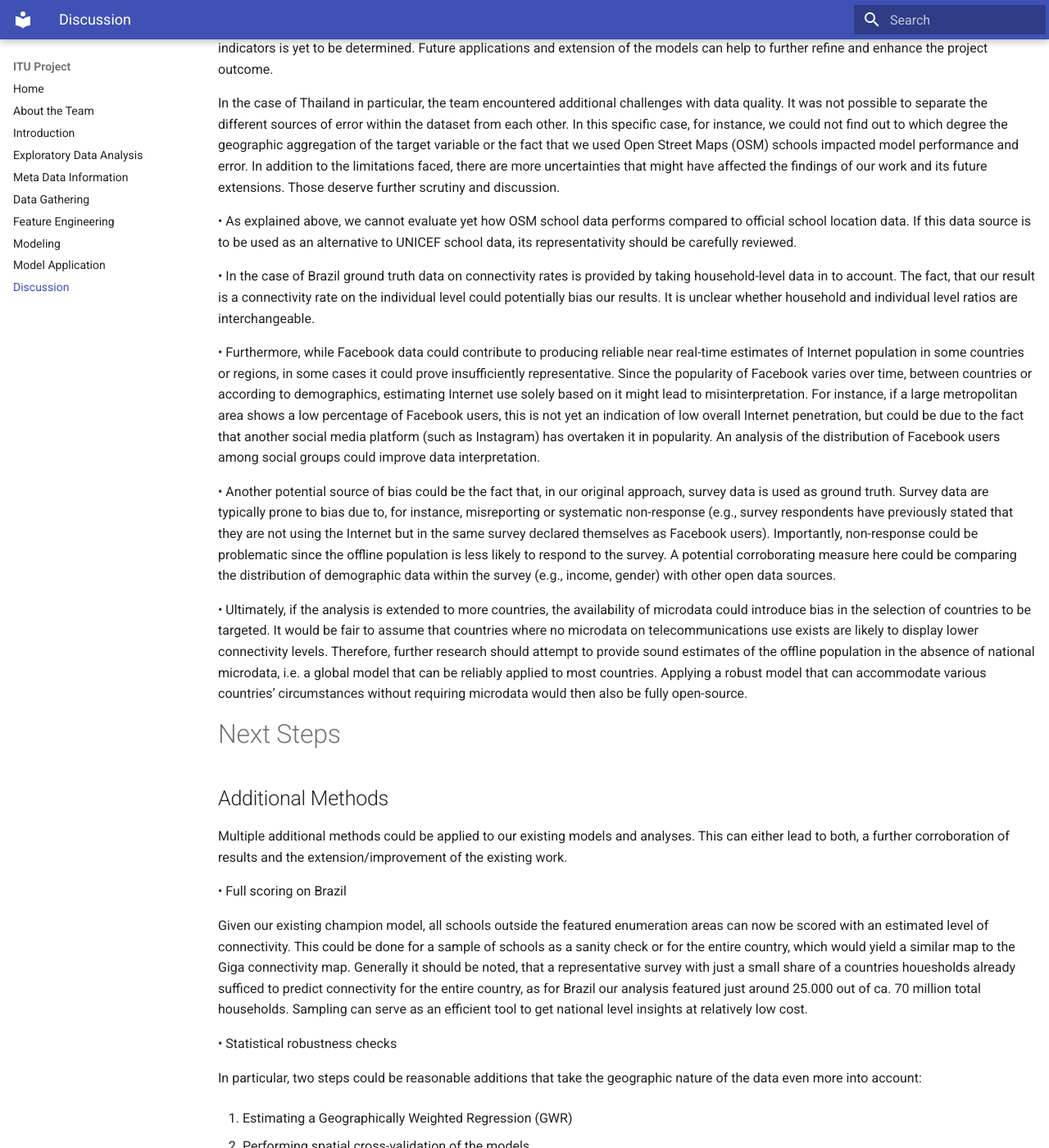
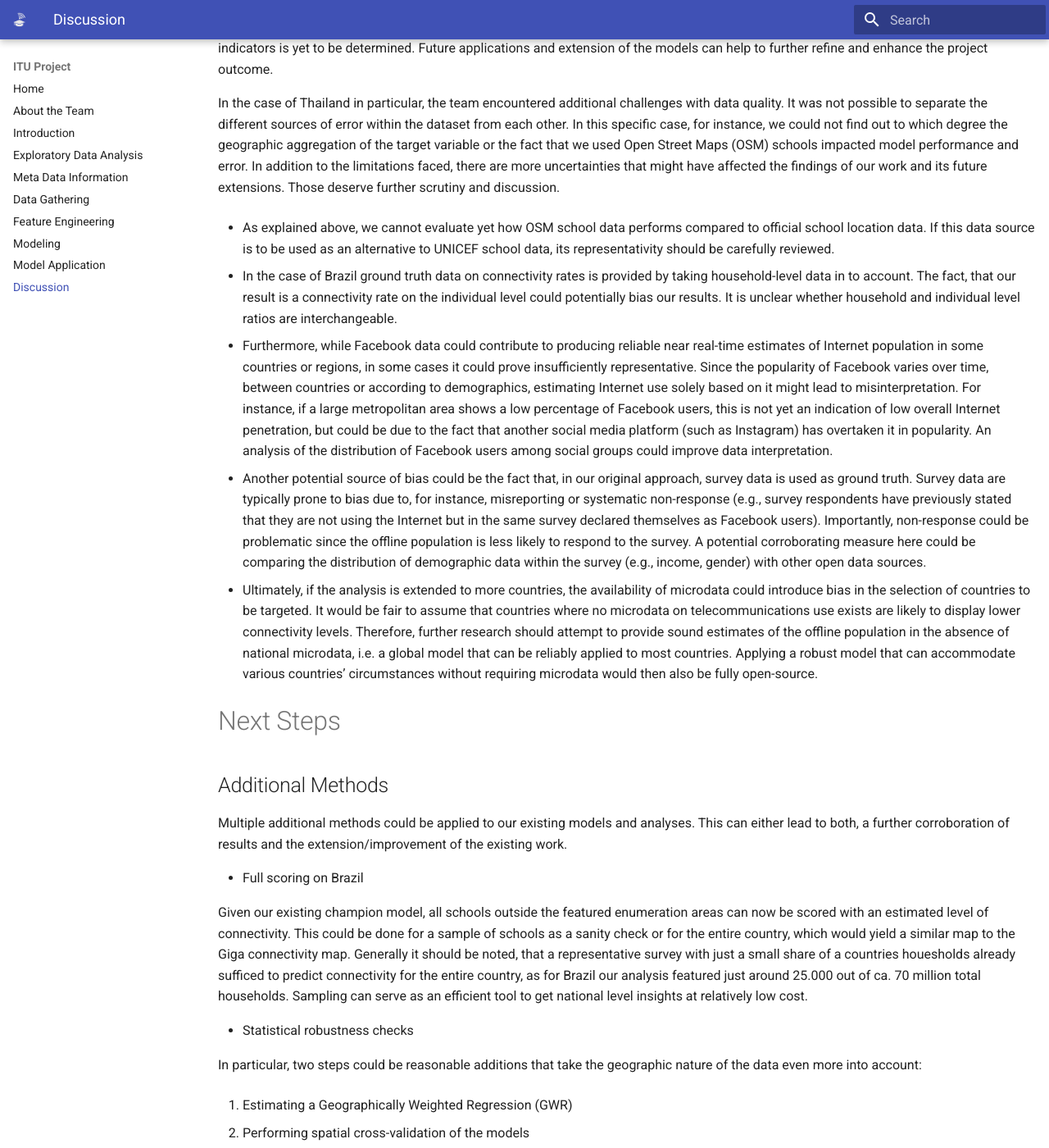
Before and after one commit to DSSGxUK/itu, an MkDocs documentation site: the page built from documentation/docs/conc.md, in a window 1280 px wide and 1400 px high, scrolled down 799 px. Shown: the whole window at 82% size. Built offline with MkDocs 1.6.1 and Material for MkDocs 9.7.7, drawn with Linux system fonts in a browser that asks for light colours; some of the changed text lies outside the part shown.

Commit message:
added the logo and made small changes

```diff
--- a/documentation/docs/conc.md
+++ b/documentation/docs/conc.md
@@ -19,15 +19,15 @@
 In the case of Thailand in particular, the team encountered additional challenges with data quality. It was not possible to separate the different sources of error within the dataset from each other. In this specific case, for instance, we could not find out to which degree the geographic aggregation of the target variable or the fact that we used Open Street Maps (OSM) schools impacted model performance and error.
 In addition to the limitations faced, there are more uncertainties that might have affected the findings of our work and its future extensions. Those deserve further scrutiny and discussion.
 
-•	As explained above, we cannot evaluate yet how OSM school data performs compared to official school location     data. If this data source is to be used as an alternative to UNICEF school data, its representativity should be carefully reviewed.
+-  As explained above, we cannot evaluate yet how OSM school data performs compared to official school location     data. If this data source is to be used as an alternative to UNICEF school data, its representativity should be carefully reviewed.
 
-•   In the case of Brazil ground truth data on connectivity rates is provided by taking household-level data in to account. The fact, that our result is a connectivity rate on the individual level could potentially bias our results. It is unclear whether household and individual level ratios are interchangeable.
+-  In the case of Brazil ground truth data on connectivity rates is provided by taking household-level data in to account. The fact, that our result is a connectivity rate on the individual level could potentially bias our results. It is unclear whether household and individual level ratios are interchangeable.
 
-•	Furthermore, while Facebook data could contribute to producing reliable near real-time estimates of Internet population in some countries or regions, in some cases it could prove insufficiently representative. Since the popularity of Facebook varies over time, between countries or according to demographics, estimating Internet use solely based on it might lead to misinterpretation. For instance, if a large metropolitan area shows a low percentage of Facebook users, this is not yet an indication of low overall Internet penetration, but could be due to the fact that another social media platform (such as Instagram) has overtaken it in popularity. An analysis of the distribution of Facebook users among social groups could improve data interpretation.
+- Furthermore, while Facebook data could contribute to producing reliable near real-time estimates of Internet population in some countries or regions, in some cases it could prove insufficiently representative. Since the popularity of Facebook varies over time, between countries or according to demographics, estimating Internet use solely based on it might lead to misinterpretation. For instance, if a large metropolitan area shows a low percentage of Facebook users, this is not yet an indication of low overall Internet penetration, but could be due to the fact that another social media platform (such as Instagram) has overtaken it in popularity. An analysis of the distribution of Facebook users among social groups could improve data interpretation.
 
-•	Another potential source of bias could be the fact that, in our original approach, survey data is used as ground truth. Survey data are typically prone to bias due to, for instance, misreporting or systematic non-response (e.g., survey respondents have previously stated that they are not using the Internet but in the same survey declared themselves as Facebook users). Importantly, non-response could be problematic since the offline population is less likely to respond to the survey. A potential corroborating measure here could be comparing the distribution of demographic data within the survey (e.g., income, gender) with other open data sources.
+- Another potential source of bias could be the fact that, in our original approach, survey data is used as ground truth. Survey data are typically prone to bias due to, for instance, misreporting or systematic non-response (e.g., survey respondents have previously stated that they are not using the Internet but in the same survey declared themselves as Facebook users). Importantly, non-response could be problematic since the offline population is less likely to respond to the survey. A potential corroborating measure here could be comparing the distribution of demographic data within the survey (e.g., income, gender) with other open data sources.
 
-•	Ultimately, if the analysis is extended to more countries, the availability of microdata could introduce bias in the selection of countries to be targeted. It would be fair to assume that countries where no microdata on telecommunications use exists are likely to display lower connectivity levels. Therefore, further research should attempt to provide sound estimates of the offline population in the absence of national microdata, i.e. a global model that can be reliably applied to most countries. Applying a robust model that can accommodate various countries’ circumstances without requiring microdata would then also be fully open-source.
+- 	Ultimately, if the analysis is extended to more countries, the availability of microdata could introduce bias in the selection of countries to be targeted. It would be fair to assume that countries where no microdata on telecommunications use exists are likely to display lower connectivity levels. Therefore, further research should attempt to provide sound estimates of the offline population in the absence of national microdata, i.e. a global model that can be reliably applied to most countries. Applying a robust model that can accommodate various countries’ circumstances without requiring microdata would then also be fully open-source.
 
 
 # Next Steps
@@ -36,12 +36,12 @@
 
 Multiple additional methods could be applied to our existing models and analyses. This can either lead to both, a further corroboration of results and the extension/improvement of the existing work.
 
-• Full scoring on Brazil
+- Full scoring on Brazil
 
 Given our existing champion model, all schools outside the featured enumeration areas can now be scored with an estimated level of connectivity. This could be done for a sample of schools as a sanity check or for the entire country, which would yield a similar map to the Giga connectivity map. Generally it should be noted, that a representative survey with just a small share of a countries houesholds already sufficed to predict connectivity for the entire country, as for Brazil our analysis featured just around 25.000 out of ca. 70 million total households. Sampling can serve as an efficient tool to get national level insights at relatively low cost.
 
 
-• Statistical robustness checks
+-  Statistical robustness checks
 
 In particular, two steps could be reasonable additions that take the geographic nature of the data even more into account:
 
@@ -50,7 +50,7 @@
 2.	Performing spatial cross-validation of the models
 
 
-•	Experiment with featured data
+- 	Experiment with featured data
 
 The way some of the model features are configured could be further fine-tuned.
 
@@ -65,9 +65,9 @@
 
 The existing model can be applied to every country with OSM school location data available. However, model evaluation or model training requires two more components:
 
-•	Microdata (on household, individual or enumeration area level)
+- 	Microdata (on household, individual or enumeration area level)
 
-•	The respective shapefiles/geolocation of the enumeration area
+- 	The respective shapefiles/geolocation of the enumeration area
 
 Our current experience indicates that analyzing larger geographical aggregates such as provinces diminishes model performance and interpretability. An enumeration area is assumed to be a homogeneous area, whereas the variation of localized connectivity levels within a federal state for instance is expected to be much higher.
 Further model training
@@ -77,14 +77,14 @@
 
 Introducing additional data sources in the modelling can improve its predictive power and replicability.
 
-• Country-level data
+- Country-level data
 
 When extending the models to multiple countries, including country level variables might allow for boosting the original model. Possible additions could be urbanization rate, GDP, public spending on telecommunications or other indices of human/infrastructural development. In doing so, country-specific intercepts are featured in the estimation and will assist accounting for differences in overall connectivity between countries.
 
-• Additional content from survey/school data
+-  Additional content from survey/school data
 
 The original models have so far only been using the necessarily required features of survey and school location data. To keep our approach as generic and replicable to other countries as possible, additional information from these data sources has not been built in the models. However, in order to enhance national models, additional data series from surveys can be usefully integrated (e.g., connectivity-related variables, reasons for (non-)connectivity, demographic information such as age or gender or information on household size or income). Similarly, additional information contained in school location datasets such as pupil count or computer availability could also be used in further analysis (e.g., for estimating the propensity or ease of connection for a specific school).
 
-• Further data
+-  Further data
 
 Arguably, existing models could be improved by adding more features to the training datasets. Possible additions could stem from official data provided by national stakeholders such as Ministries, regulatory authorities, telecom operators and service providers (e.g., coverage and characteristics of existing infrastructure), or digital platforms and monitoring services (such as Google, Facebook or Cisco Analytics). As a minimum requirement, a hypothetical logical connection between feature and target variable should always exist.
--- a/documentation/mkdocs.yml
+++ b/documentation/mkdocs.yml
@@ -30,6 +30,8 @@
 theme:
     # name: readthedocs
     name: material
+    logo: Images/dssgx_logo_white_wifi.PNG
+    favicon: Images/dssgx_logo.PNG
     features:
      - toc.integrate
     highlightjs: true
```
Also changed, not shown: documentation/docs/index.md (+1 -1 lines), documentation/docs/Images/dssgx_logo.PNG (added), documentation/docs/Images/dssgx_logo_white.PNG (added), documentation/docs/Images/dssgx_logo_white_wifi.png (added).
